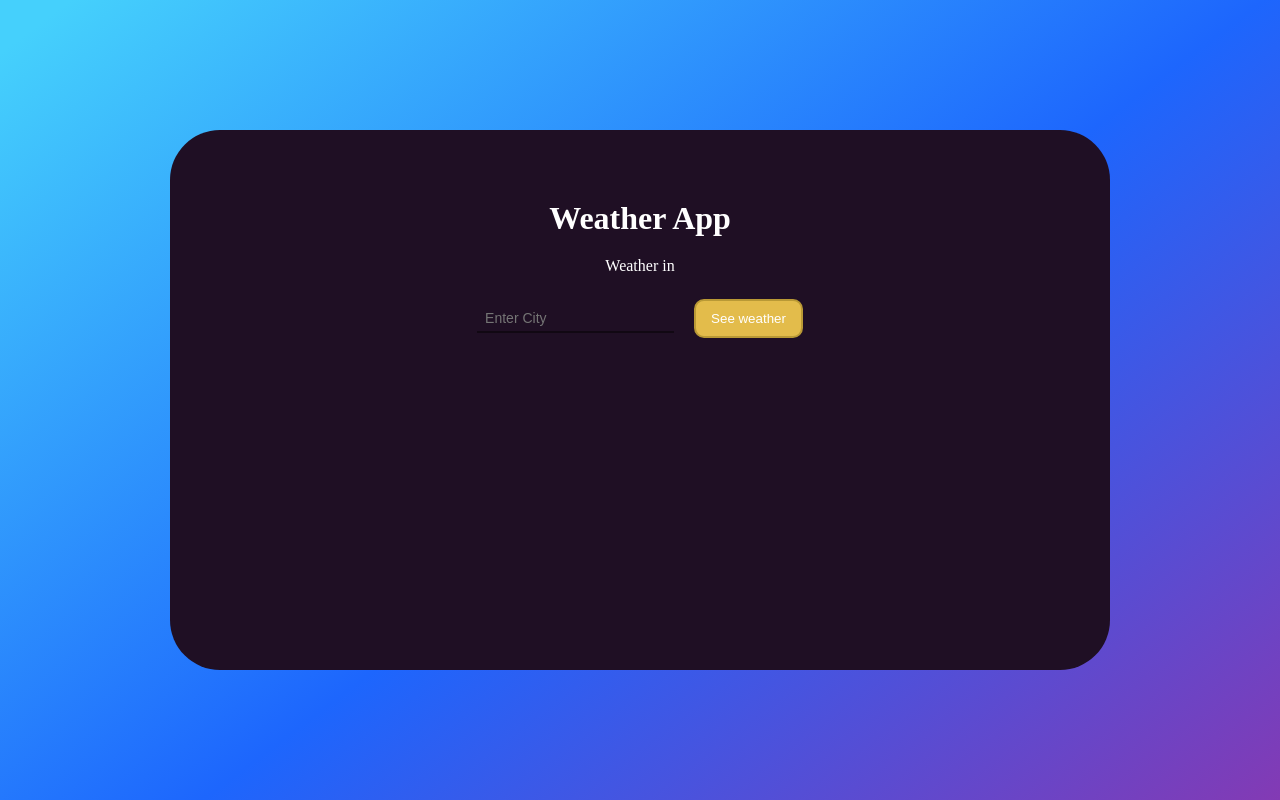
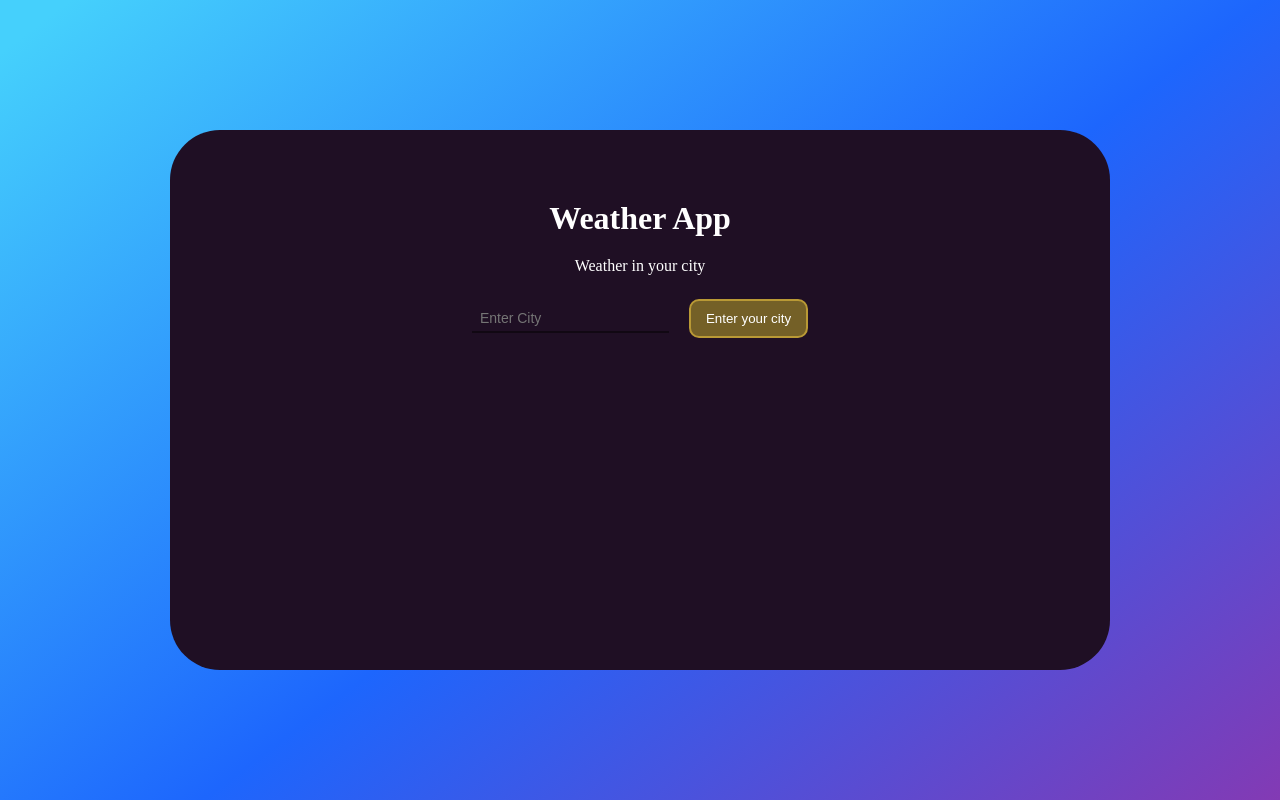
Before and after one commit to 3qrsb/vue, a Vue app: page / in a window 1280 px wide. Built offline with nearby package versions, Linux system fonts and the light colour scheme.

Commit message:
pre methods commit

```diff
--- a/src/App.vue
+++ b/src/App.vue
@@ -3,6 +3,11 @@
   data() {
     return {
       city: ""
+    }
+  },
+  computed: {
+    cityName() {
+      return "«" + this.city + "»"
     }
   }
 }
@@ -11,9 +16,10 @@
 <template>
   <div class="wrapper">
     <h1>Weather App</h1>
-    <p>Weather in {{ city }}</p>
-    <input type="text" v-on:input="this.city = $event.target.value" placeholder="Enter City">
-    <button>See weather</button>
+    <p>Weather in {{ city == "" ? "your city" : cityName }}</p>
+    <input type="text" v-model="city" placeholder="Enter City">
+    <button v-if="city != ''">Get weather</button>
+    <button disabled v-else>Enter your city</button>
   </div>
 </template>
 
@@ -46,6 +52,12 @@
 .wrapper input:focus {
   border-bottom-color: #6e2d7d;
 }
+
+.wrapper button:disabled {
+  background: #746027;
+  cursor: not-allowed
+}
+
 .wrapper button {
   background: #e3bc4b;
   color: #fff;
```
